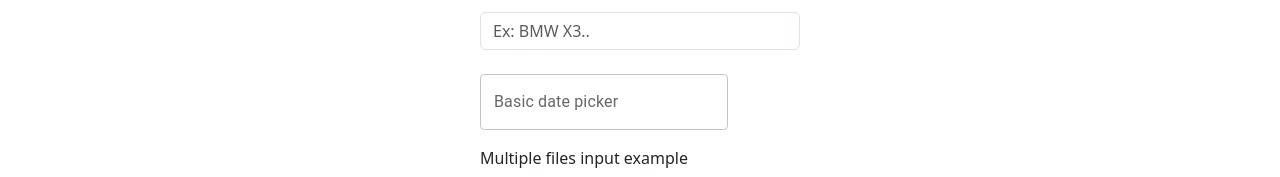
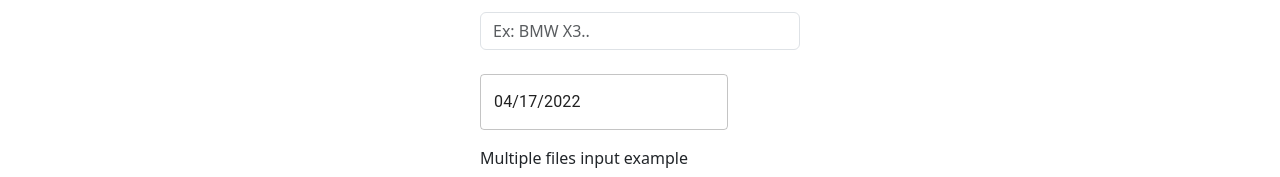
Before and after one commit to Tuhinm2002/cars-commerce, a React (Vite) app in the folder react-client/: page /add_products in a window 1280 px wide. Shown: the part 285-462 px from the top of the page. Built offline with nearby package versions, Linux system fonts and the light colour scheme.

Commit message:
date picker fixed

```diff
--- a/react-client/src/components/AddProduct.jsx
+++ b/react-client/src/components/AddProduct.jsx
@@ -14,7 +14,7 @@ import axios from 'axios';
 function GridComplexExample() {
   const [dateValue,setDateValue] = useState(null)
   const [file,setFile] = useState(null);
-  const [available,setAvailable] = useState(true);
+  const [available,setAvailable] = useState(false);
 
   // function submitPreventReload(e){
   //   e.preventDefault();
@@ -42,7 +42,8 @@ function GridComplexExample() {
     const category = document.getElementById('formGridCategory')
     const name = document.getElementById('formGridFullName')
     // const available = document.getElementById('formGridCheckbox')
-    const dateUTC = `${dateValue.$y+"-"+dateValue.$D+"-"+dateValue.$M+1}`
+    // const dateUTC = `${dateValue.$y+"-"+dateValue.$D+"-"+dateValue.$M}`
+    const dateUTC = dayjs(dateValue);
 
     const user = {brand : brand.value,
       model : model.value,
@@ -101,8 +102,12 @@ function GridComplexExample() {
 
       <Row className="mb-3">
       <LocalizationProvider dateAdapter={AdapterDayjs}>
-      <DemoContainer components={['DatePicker']} >
-        <DatePicker value={dateValue} onChange={(newValue) => setDateValue(newValue)} label="Basic date picker"/>
+      <DemoContainer components={['DatePicker']}>
+        <DatePicker
+          defaultValue={dayjs('2022-04-17')}
+          views={['year', 'month', 'day']}
+          value={dateValue} onChange={(newValue) => setDateValue(newValue)}
+        />
       </DemoContainer>
     </LocalizationProvider>
 
--- a/react-client/src/components/Products.jsx
+++ b/react-client/src/components/Products.jsx
@@ -33,7 +33,8 @@ export default function Products() {
     padding: theme.spacing(1),
   }));
 
-  if(product != []){
+  if(product == []){
+    console.log(product)
     return <Div>{"No items added !! Please add items to see the listing 🚀"}</Div>;
   }
 
```
